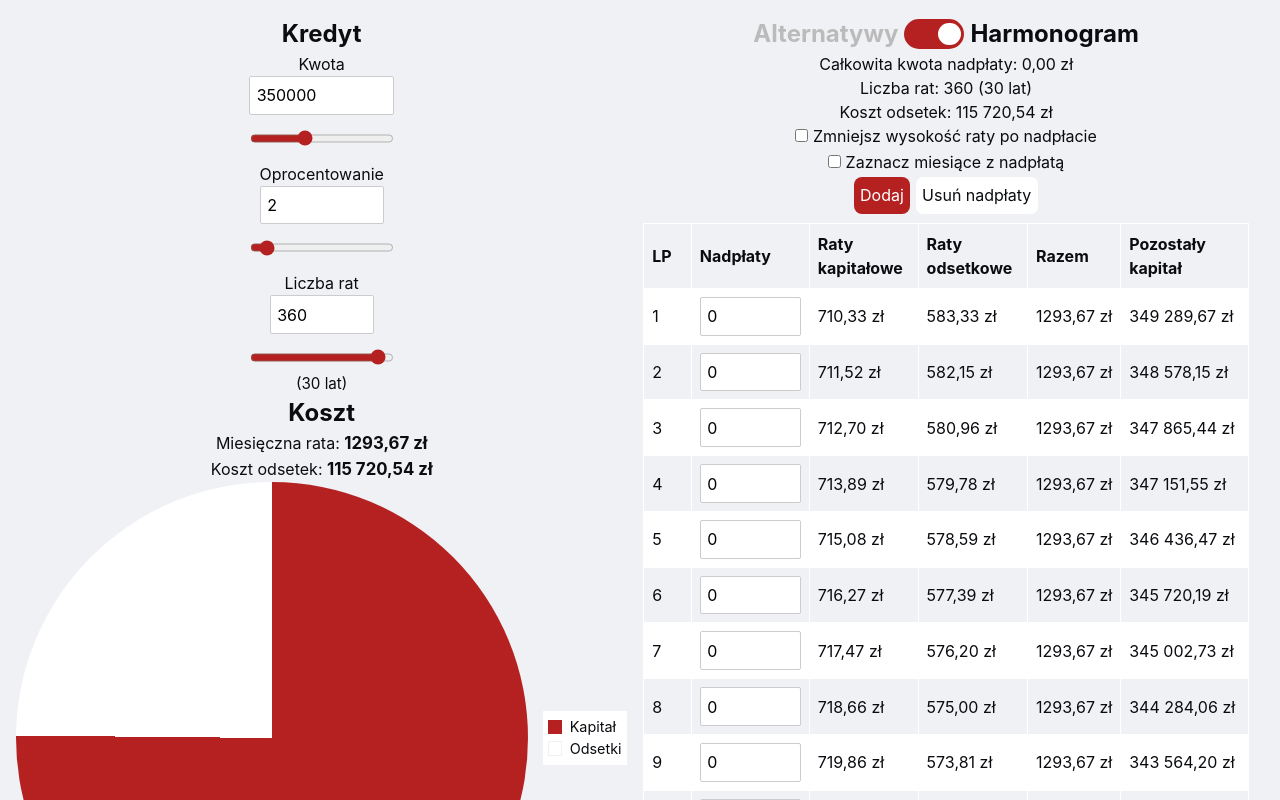
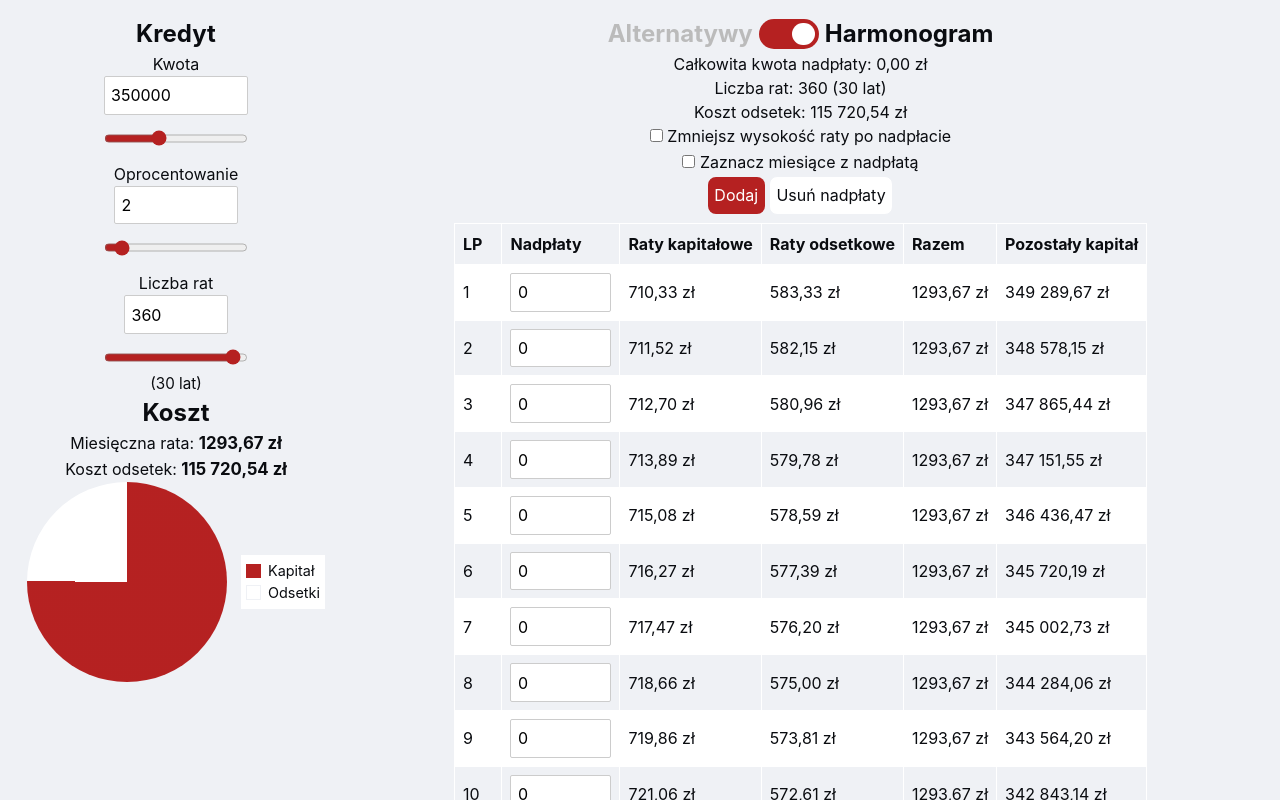
Before and after one commit to adamwroo/svelte-mortgage-calculator, a Svelte app: page / in a window 1280 px wide. Shown: the top 800 px of the page. Built offline with nearby package versions, Linux system fonts and the light colour scheme.

Commit message:
styles for pie chart adjusted

```diff
--- a/src/components/MortgageCost.svelte
+++ b/src/components/MortgageCost.svelte
@@ -28,7 +28,7 @@
     .mortgage-pie-chart {
         display: flex;
         justify-content: center;
-        height: clamp(40vw, 25vh, 10em);
+        height: clamp(25vmin, 25vh, 10em);
         font-size: clamp(0.65em, 2.5vw, 0.9em);
     }
 </style>
```
